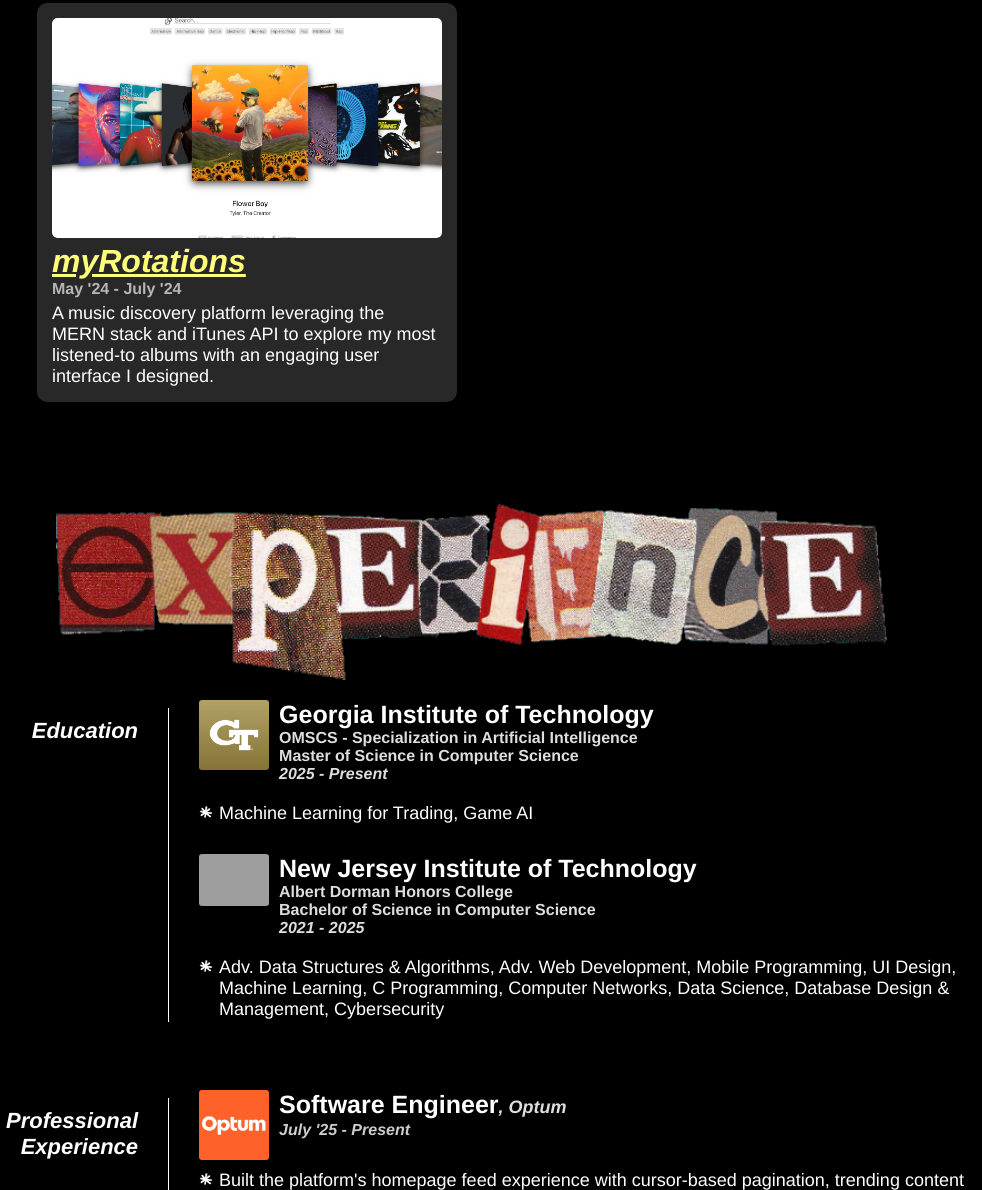
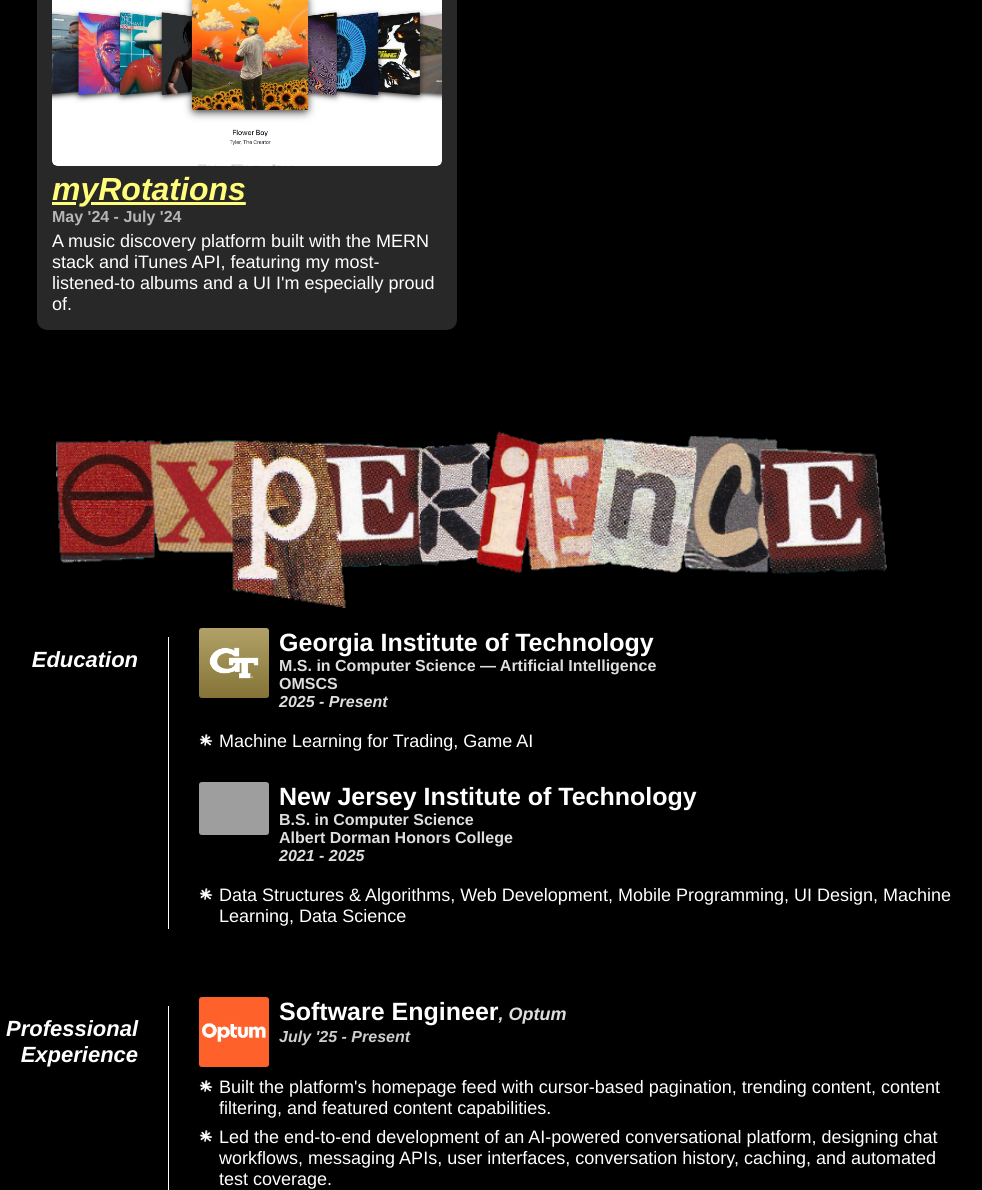
Before and after one commit to benmcca/benmcca.com, an Astro site: page / in a window 1280 px wide. Shown: the part 2411-3601 px from the top of the page, without its empty margins (168-1150 px from the left). Built offline with nearby package versions, Linux system fonts and the light colour scheme; Astro itself is replaced by a stand-in of ours; grey boxes are pictures that could not be loaded.

Commit message:
changed wording

```diff
--- a/src/data/content.js
+++ b/src/data/content.js
@@ -61,7 +61,7 @@
     href: "https://benmakes.vercel.app/",
     image: artPortfolioThumbnail,
     description:
-      "A place to display some paintings, woodworking projects, videos, and more things I've created.",
+      "A personal portfolio showcasing my paintings, woodworking projects, videos, and other creative work.",
   },
   {
     title: "DigiFit",
@@ -69,7 +69,7 @@
     href: "https://www.youtube.com/watch?v=bpV8qwx5OAY",
     image: digiFitThumbnail,
     description:
-      "A mobile app made in Kotlin, enabling users to create a digital closet by uploading photos of their clothing and posting outfit combinations of their digital clothing items.",
+      "A Kotlin mobile app that lets users build a digital closet from photos of their clothing and create and share outfit combinations.",
   },
   {
     title: "myRotations",
@@ -77,7 +77,7 @@
     href: "https://myrotations.vercel.app/",
     image: myRotationsThumbnail,
     description:
-      "A music discovery platform leveraging the MERN stack and iTunes API to explore my most listened-to albums with an engaging user interface I designed.",
+      "A music discovery platform built with the MERN stack and iTunes API, featuring my most-listened-to albums and a UI I'm especially proud of.",
   },
 ];
 
@@ -85,8 +85,8 @@
   {
     school: "Georgia Institute of Technology",
     logo: georgiaTechLogo,
-    degree: "OMSCS - Specialization in Artificial Intelligence",
-    credential: "Master of Science in Computer Science",
+    degree: "M.S. in Computer Science — Artificial Intelligence",
+    credential: "OMSCS",
     date: "2025 -",
     current: true,
     details: ["Machine Learning for Trading, Game AI"],
@@ -94,11 +94,11 @@
   {
     school: "New Jersey Institute of Technology",
     logo: njitLogo,
-    degree: "Albert Dorman Honors College",
-    credential: "Bachelor of Science in Computer Science",
+    degree: "B.S. in Computer Science",
+    credential: "Albert Dorman Honors College",
     date: "2021 - 2025",
     details: [
-      "Adv. Data Structures & Algorithms, Adv. Web Development, Mobile Programming, UI Design, Machine Learning, C Programming, Computer Networks, Data Science, Database Design & Management, Cybersecurity",
+      "Data Structures & Algorithms, Web Development, Mobile Programming, UI Design, Machine Learning, Data Science",
     ],
   },
 ];
@@ -111,10 +111,10 @@
     date: "July '25 -",
     current: true,
     details: [
-      "Built the platform's homepage feed experience with cursor-based pagination, trending content logic, content filtering, and featured content capabilities for a scalable content feed.",
-      "Led end-to-end implementation of an AI-powered conversational platform, designing chat workflows, messaging APIs and user interfaces, conversation history management, caching mechanisms, and automated test coverage.",
-      "Designed and implemented post comment workflows, content lifecycle management, and multi-user feedback systems through database, API, and service-layer enhancements.",
-      "Contributed to Azure security and infrastructure improvements by remediating vulnerabilities, enforcing resource-tagging policies, provisioning staging resources, and supporting migration efforts from legacy systems.",
+      "Built the platform's homepage feed with cursor-based pagination, trending content, content filtering, and featured content capabilities.",
+      "Led the end-to-end development of an AI-powered conversational platform, designing chat workflows, messaging APIs, user interfaces, conversation history, caching, and automated test coverage.",
+      "Designed and implemented post commenting, content lifecycle management, and multi-user feedback systems across the database, API, and service layers.",
+      "Improved Azure security and infrastructure by remediating vulnerabilities, enforcing resource-tagging policies, provisioning staging resources, and supporting legacy-system migrations.",
     ],
   },
   {
@@ -123,8 +123,8 @@
     logo: colgateLogo,
     date: "Sept. '23 - May '24",
     details: [
-      "Enhanced product data quality and consistency by using JavaScript to sync attributes and digital assets in Stibo PIM, improving product listings across major online retailers.",
-      "Implemented product archiving, reducing clutter and streamlining lifecycle management for thousands of SKUs.",
+      "Improved product data quality and consistency by using JavaScript to synchronize attributes and digital assets in Stibo PIM, improving listings across major online retailers.",
+      "Implemented product archiving to streamline lifecycle management for thousands of SKUs.",
       "Improved customer access to nutrition facts by building a web UI to display product information online.",
     ],
   },
@@ -134,9 +134,9 @@
     logo: optumLogo,
     date: "June '24 - Aug. '24",
     details: [
-      "Migrated Jenkinsfile Pipelines to Github Actions, seamlessly integrating with a preexisting codebase on Github, improving security and enhancing monitoring of CI/CD processes for over 60 repositories.",
-      "Achieved cost savings of $400k by eliminating licensing, storage, computing, and support costs.",
-      "Led a team of interns by facilitating daily standup meetings, sprint retrospectives, and managing the Agile Board to delegate tasks and ensure timely project delivery.",
+      "Migrated CI/CD pipelines from Jenkins to GitHub Actions across 60+ repositories, improving security and monitoring while eliminating legacy infrastructure dependencies.",
+      "Generated $400K in annual cost savings by eliminating licensing, storage, computing, and support costs.",
+      "Led a team of interns by facilitating daily standups and sprint retrospectives, managing the Agile board, and coordinating task assignments to ensure timely delivery.",
     ],
   },
   {
@@ -145,7 +145,7 @@
     logo: colgateLogo,
     date: "Sept. '23 - May '24",
     details: [
-      "Automated CSV file transfers from AWS S3 to Google Drive using AWS Lambda and developed a Google Apps Script to detect and convert incoming files to Google Sheets, eliminating manual data uploads.",
+      "Automated CSV transfers from AWS S3 to Google Drive using AWS Lambda and Google Apps Script, automatically converting incoming files to Google Sheets and eliminating manual uploads.",
       "Collaborated with interns to build a server status dashboard with real-time Splunk data visualization, improving visibility into system uptime.",
       "Integrated a Python script with Splunk for automated Rapid7 API data retrieval and built interactive dashboards with dynamic filters and time pickers for faster issue diagnosis.",
     ],
@@ -156,9 +156,9 @@
     logo: optumLogo,
     date: "June '23 - Aug. '23",
     details: [
-      "Designed and built a responsive internal job board website using React and CSS, implementing drag-and-drop, filters, and search bar functionality to improve user experience when applying to roles.",
-      "Created static and dynamic data retrieval endpoints using NodeJS to connect the database to the front-end website allowing users to view and interact with the positions offered.",
-      "Integrated SQL update queries and update endpoints to ensure the database gets modified based on user interactions.",
+      "Designed and built a responsive internal job board using React and CSS, with drag-and-drop, filtering, and search functionality.",
+      "Built Node.js endpoints to connect the database to the frontend, enabling users to view and interact with available positions.",
+      "Implemented SQL update queries and API endpoints to persist user interactions to the database.",
     ],
   },
   {
@@ -167,9 +167,9 @@
     logo: colgateLogo,
     date: "June '22 - May '23",
     details: [
-      "Developed multiple Google Chrome Extensions using Google Apps Script to automate data reporting and maintain synchronization of Test & Production databases on Splunk.",
-      "Streamlined employee tasks and enhanced team efficiency by creating workflow tools and scripts to reduce manual tasks, resulting in improved ticket completion rates.",
-      "Utilized the Stonebranch automation tool to schedule and manage IT processes held on SAP and Linux servers.",
+      "Used Google Apps Script to automate data reporting and maintain synchronization of Test & Production databases on Splunk.",
+      "Enhanced team efficiency by creating workflow tools and scripts to reduce manual tasks, resulting in improved ticket completion rates.",
+      "Utilized Stonebranch to schedule and manage IT processes held on SAP and Linux servers.",
     ],
   },
   {
@@ -178,8 +178,8 @@
     logo: bdLogo,
     date: "Sept. '20 - May '21",
     details: [
-      "Created a material science analysis desktop application that utilizes OpenCV image recognition to evaluate videos of different rubbers under increasing tensile stress.",
-      "Applied the Pandas library to analyze the collected data, identifying strengths and weaknesses within each material to guide the development of medical syringes.",
+      "Built a desktop application using OpenCV to analyze videos of rubber samples under increasing tensile stress.",
+      "Analyzed test data with Pandas to identify material strengths and weaknesses, informing the development of medical syringes.",
     ],
   },
 ];
--- a/src/pages/index.astro
+++ b/src/pages/index.astro
@@ -65,11 +65,11 @@
                 </a>
               ))}
             </div>
-            Hi! I graduated from NJIT in May 2025 with a degree in Computer Science and now work as a Software Engineer at Optum. Alongside my full-time role, I'm pursuing a part-time M.S. in Computer Science through Georgia Tech, specializing in Artificial Intelligence. My experience is primarily in full-stack web development and mobile applications.
+            Hi! I'm a Software Engineer at Optum. I graduated from NJIT in May 2025 with a degree in Computer Science and am now pursuing a part-time M.S. in Computer Science through Georgia Tech, specializing in Artificial Intelligence. My experience is primarily in full-stack web development and mobile applications.
             <br /><br />
-            What draws me to software engineering is the opportunity to build experiences that people can interact with. I enjoy combining technical problem-solving with creativity, which is why I'm especially passionate about front-end development and creating interfaces that are enjoyable and intuitive to use.
+            What draws me to software engineering is the opportunity to build experiences that people can interact with. I enjoy combining technical problem-solving with creativity, which is why I'm especially interested in front-end development and creating interfaces that are intuitive and enjoyable to use.
             <br /><br />
-            Outside of programming, I enjoy creating art. Much of my inspiration comes from the music I listen to, the art I admire, and the people I surround myself with. I've explored painting, woodworking, photography, and drawing, and I'm always looking for new creative outlets. Feel free to explore some of my work below!
+            Outside of programming, I enjoy creating art and exploring different creative mediums. I've worked with painting, woodworking, photography, and drawing, and I'm always experimenting with new ways to create. You can explore some of my work below!
           </div>
         </div>
       </section>
```
